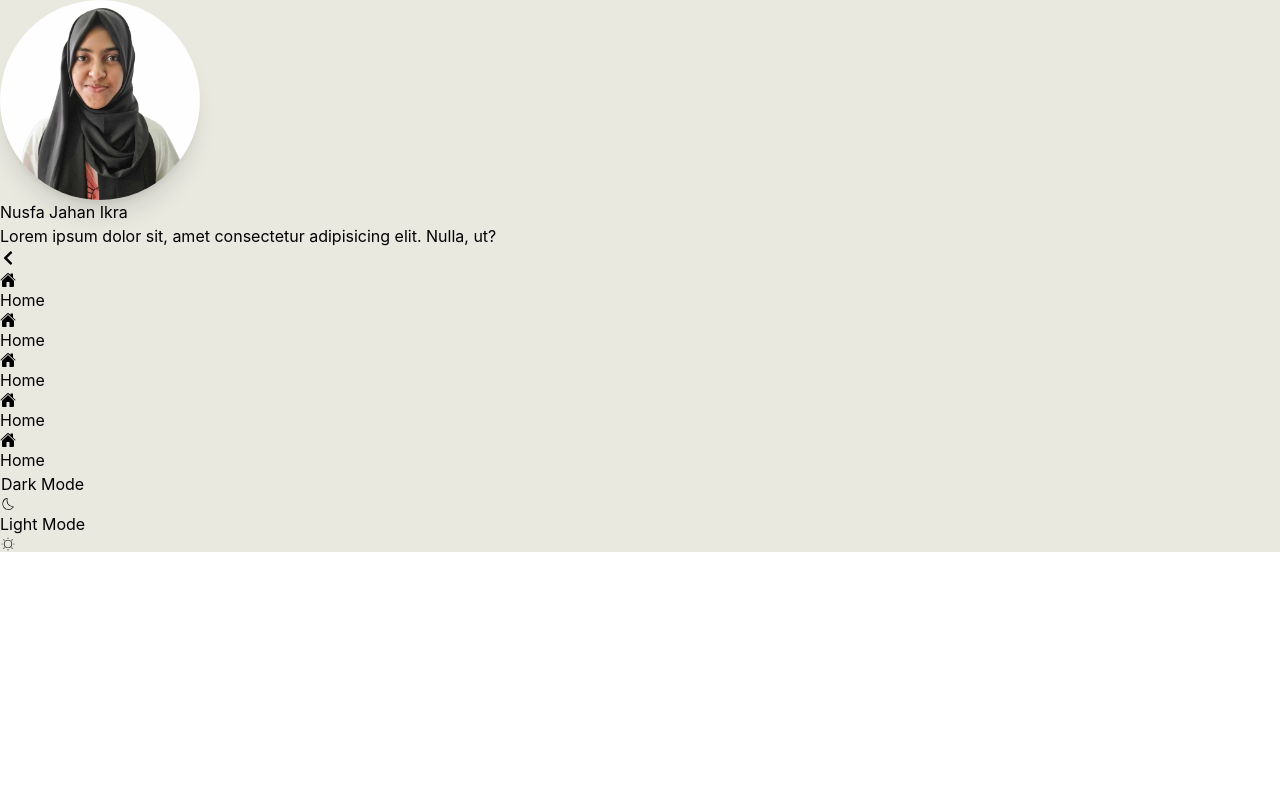
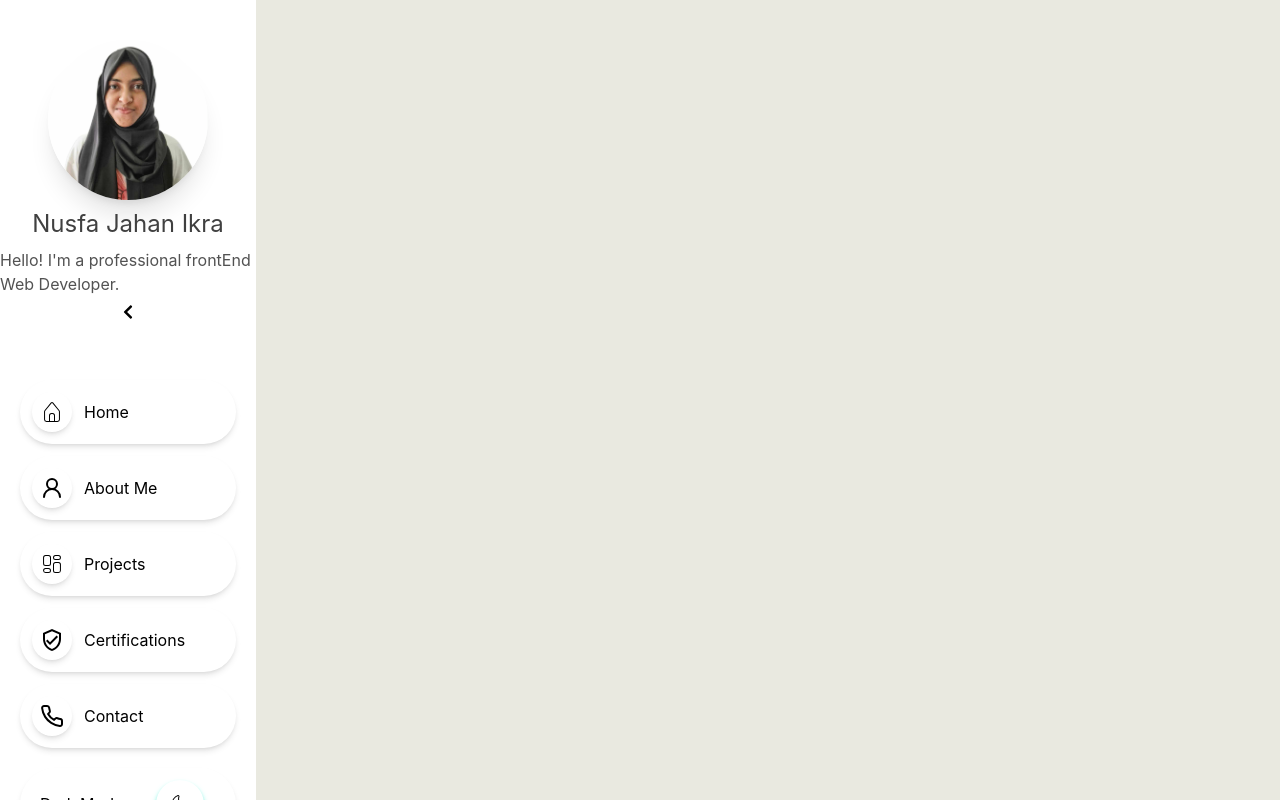
Before and after one commit to NusfaJahan61/Portfolio, a React (Vite) app: page / in a window 1280 px wide. Built offline with nearby package versions, Linux system fonts and the light colour scheme.

Commit message:
Navbar 2.0 updated

```diff
--- a/src/App.jsx
+++ b/src/App.jsx
@@ -13,3 +13,6 @@ const App = () => {
 }
 
 export default App
+
+
+// bg-[#e9e9e0]
--- a/src/assets/assets.js
+++ b/src/assets/assets.js
@@ -4,5 +4,12 @@ export const MY_INFO = {
   name: 'Nusfa Jahan Ikra',
   role: '',
   picture: profile,
-
+  contact: {
+    email: 'nusfaikra@gmail.com',
+    phone: '+880 1234567890',
+    linkedin: 'https://www.linkedin.com/in/nusfa-jahan-ikra/',
+    github: '',
+    facebook: '',
+    whatsapp: '',
+  },
 }
--- a/src/components/Navbar.jsx
+++ b/src/components/Navbar.jsx
@@ -1,75 +1,106 @@
+import { useState } from "react";
+
+// ----------------React Icons----------------
 import { RxCross2 } from "react-icons/rx";
 import { FiMenu } from "react-icons/fi";
-import { IoHome } from "react-icons/io5";
-import { MdVerifiedUser } from "react-icons/md";
-import { FaUser } from "react-icons/fa6";
-import { BsGrid3X3GapFill } from "react-icons/bs";
-import { FaPhone } from "react-icons/fa6";
+import { CiHome } from "react-icons/ci";
+import { MdOutlineVerifiedUser } from "react-icons/md";
+import { LuUserRound } from "react-icons/lu";
+import { CiGrid42 } from "react-icons/ci";
+import { LuPhone } from "react-icons/lu";
 import { FaChevronLeft } from "react-icons/fa";
 import { CiDark } from "react-icons/ci";
 import { CiLight } from "react-icons/ci";
+
+// ----------------Assets import----------------
 import { MY_INFO } from "../assets/assets";
 
+
+
+
+
+
+
+
+
 const Navbar = () => {
+
+
+  // ---------------------------------------------------State for theme toggle
+
+  const [theme, setTheme] = useState("light");
+
+  const toggleTheme = () => {
+    const newTheme = theme === "light" ? "dark" : "light";
+    setTheme(newTheme)
+    document.documentElement.classList.toggle("dark", newTheme === "dark")
+  };
+
+  // ---------------------------------------------------State for sidebar toggle
+
+  const [isSidebarOpen, setIsSidebarOpen] = useState(false);
+
+  const toggleSidebar = () => {
+    setIsSidebarOpen(!isSidebarOpen);
+  };
+
   return (
-    <aside className="navbar ">
+    <aside className="navbar w-[20dvw] h-screen flex flex-col justify-between bg-white">
 
       {/* ----------SIDEBAR HEADER---------- */}
 
-      <div className="sidebarheader">
-        <img className="rounded-full size-50 object-cover shadow-xl" src={MY_INFO.picture} alt="image" />
-        <h1>Nusfa Jahan Ikra</h1>
-        <p>Lorem ipsum dolor sit, amet consectetur adipisicing elit. Nulla, ut?</p>
+      <div className="sidebarheader flex flex-col justify-center items-center my-10 gap-2">
+        <img className="rounded-full size-40 object-cover shadow-xl" src={MY_INFO.picture} alt="image" />
+        <h1 className="text-2xl text-neutral-700">Nusfa Jahan Ikra</h1>
+        <p className="text-neutral-600 ">Hello! I'm a professional frontEnd Web Developer.</p>
         <button><FaChevronLeft /></button>
       </div>
 
       {/* ---------MENU OPTIONS---------- */}
 
-      <ul>
+      <ul className="p-5 flex flex-col gap-3 ">
         <li>
-          <a href="#">
-            <span><IoHome /></span>
-            <span>Home</span>
+          <a className=" navMenu shadow-md active:bg-teal-600 flex flex-row items-center justify-start gap-3 rounded-full p-3" href="#">
+            <span className="rounded-full text-2xl p-2 shadow-md hover:text-teal-300 transition-all ease-in-out font-bold"><CiHome /></span>
+            <span className="">Home</span>
+          </a>
+        </li>
+
+        <li>
+          <a className=" navMenu shadow-md active:bg-teal-600 flex flex-row items-center justify-start gap-3 rounded-full p-3" href="#">
+            <span className="rounded-full text-2xl p-2 shadow-md hover:text-teal-300 transition-all ease-in-out font-bold"><LuUserRound /></span>
+            <span>About Me</span>
+          </a>
+        </li>
+
+        <li>
+          <a className=" navMenu shadow-md active:bg-teal-600 flex flex-row items-center justify-start gap-3 rounded-full p-3" href="#">
+            <span className="rounded-full text-2xl p-2 shadow-md hover:text-teal-300 transition-all ease-in-out font-bold"><CiGrid42 /></span>
+            <span>Projects</span>
           </a>
         </li>
         <li>
-          <a href="#">
-            <span><IoHome /></span>
-            <span>Home</span>
+          <a className=" navMenu shadow-md active:bg-teal-600 flex flex-row items-center justify-start gap-3 rounded-full p-3" href="#">
+            <span className="rounded-full text-2xl p-2 shadow-md hover:text-teal-300 transition-all ease-in-out font-bold"><MdOutlineVerifiedUser /></span>
+            <span>Certifications</span>
           </a>
         </li>
         <li>
-          <a href="#">
-            <span><IoHome /></span>
-            <span>Home</span>
+          <a className=" navMenu shadow-md active:bg-teal-600 flex flex-row items-center justify-start gap-3 rounded-full p-3" href="#">
+            <span className="rounded-full text-2xl p-2 shadow-md hover:text-teal-300 transition-all ease-in-out font-bold"><LuPhone /></span>
+            <span>Contact</span>
           </a>
         </li>
-        <li>
-          <a href="#">
-            <span><IoHome /></span>
-            <span>Home</span>
-          </a>
-        </li>
-        <li>
-          <a href="#">
-            <span><IoHome /></span>
-            <span>Home</span>
-          </a>
-        </li>
+
       </ul>
 
       {/* -------SIDEBAR FOOTER------- */}
-
-      <button>
-        <div className={``}>
-          <span>Dark Mode</span>
-          <span><CiDark /></span>
-        </div>
-        <div className={``}>
-          <span>Light Mode</span>
-          <span><CiLight /></span>
-        </div>
-      </button>
+      <div className="flex justify-between items-center px-5 rounded-full shadow-md mx-5 mb-5">
+        <p>{theme === "light" ? "Dark Mode" : "Light Mode"}</p>
+        <button className="rounded-full text-2xl p-3 m-3 shadow-md shadow-teal-300 hover:text-teal-300 transition-all ease-in-out cursor-pointer active:bg-neutral-400" onClick={toggleTheme}>
+          {theme === "light" ? <CiDark /> : <CiLight />}
+        </button>
+      </div>
 
     </aside>
   )
--- a/src/index.css
+++ b/src/index.css
@@ -1 +1,9 @@
-@import "tailwindcss"
+@import "tailwindcss";
+
+@custom-variant dark (&:where(.dark, .dark *));
+
+html,
+body,
+#root {
+  height: 100%;
+}
```
